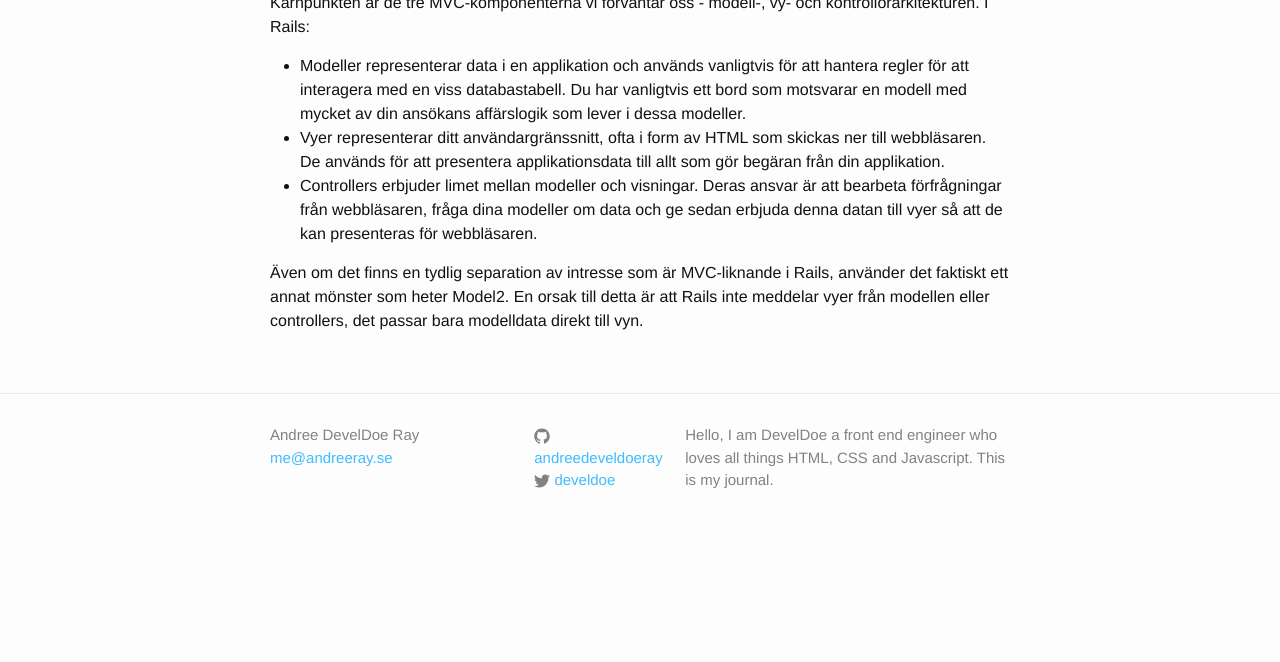
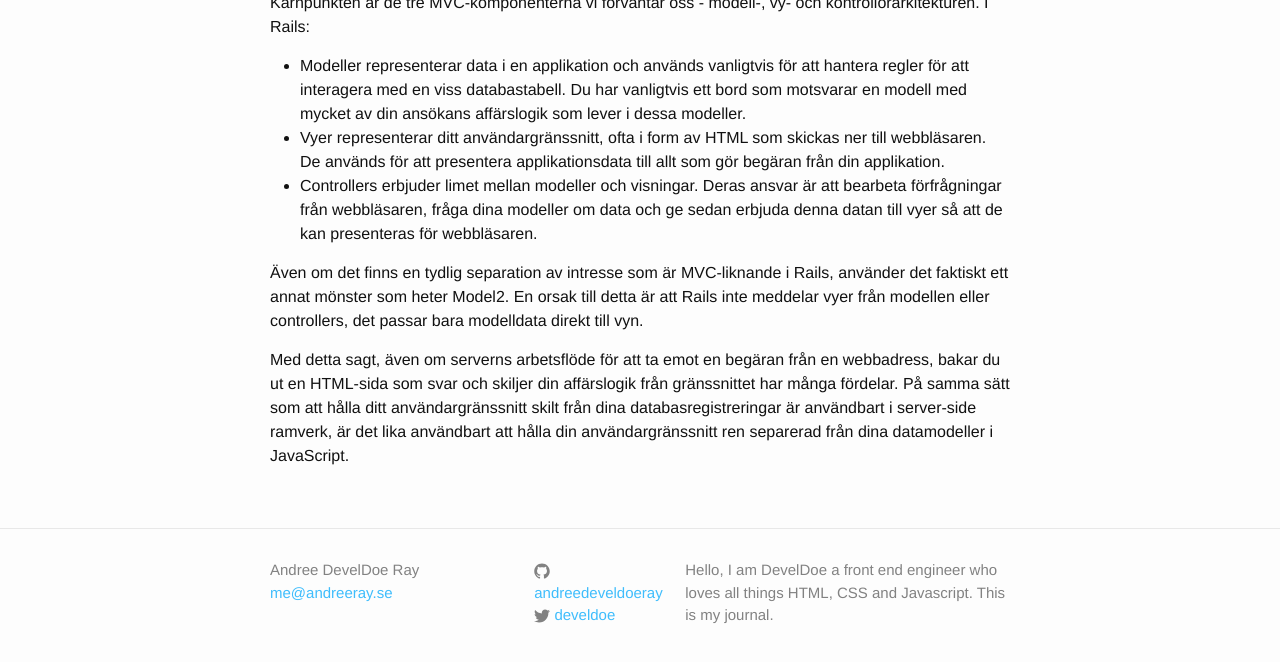
Before and after one commit to develdoe/develdoe.github.io, a Jekyll site: the page built from _posts/2017-10-23-mvc-model-view-controller.md, in a window 1280 px wide and 900 px high, scrolled down 2111 px, cut to the strip 213-875 px from the top of the window. Built offline with Jekyll 4.4.1, drawn with Linux system fonts in a browser that asks for light colours; before the commit the page ends 2876 px from its top, so only the background shows below that.

Commit message:
Update 2017-10-23-mvc-model-view-controller.md

```diff
--- a/_posts/2017-10-23-mvc-model-view-controller.md
+++ b/_posts/2017-10-23-mvc-model-view-controller.md
@@ -57,3 +57,5 @@ Kärnpunkten är de tre MVC-komponenterna vi förväntar oss - modell-, vy- och
 * Controllers erbjuder limet mellan modeller och visningar. Deras ansvar är att bearbeta förfrågningar från webbläsaren, fråga dina modeller om data och ge sedan erbjuda denna datan till vyer så att de kan presenteras för webbläsaren.
 
 Även om det finns en tydlig separation av intresse som är MVC-liknande i Rails, använder det faktiskt ett annat mönster som heter Model2. En orsak till detta är att Rails inte meddelar vyer från modellen eller controllers, det passar bara modelldata direkt till vyn.
+
+Med detta sagt, även om serverns arbetsflöde för att ta emot en begäran från en webbadress, bakar du ut en HTML-sida som svar och skiljer din affärslogik från gränssnittet har många fördelar. På samma sätt som att hålla ditt användargränssnitt skilt från dina databasregistreringar är användbart i server-side ramverk, är det lika användbart att hålla din användargränssnitt ren separerad från dina datamodeller i JavaScript.
```
